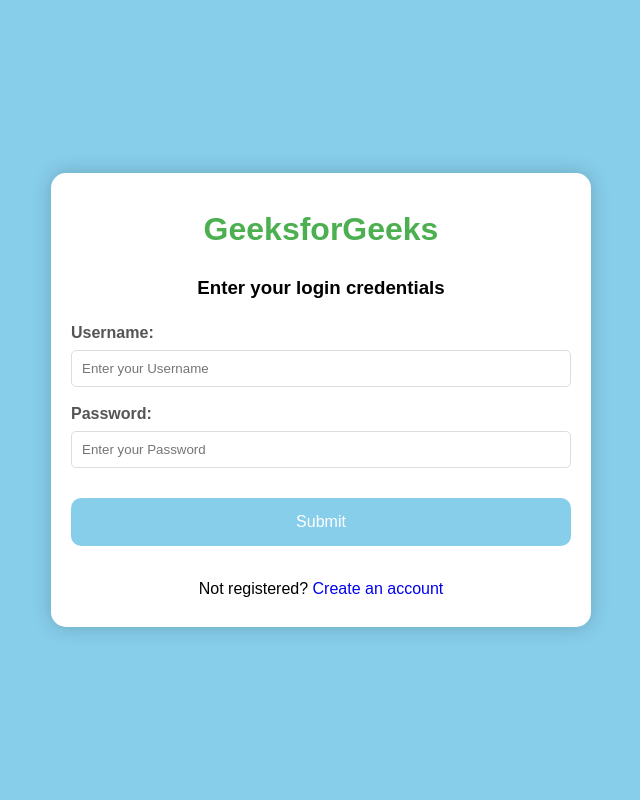
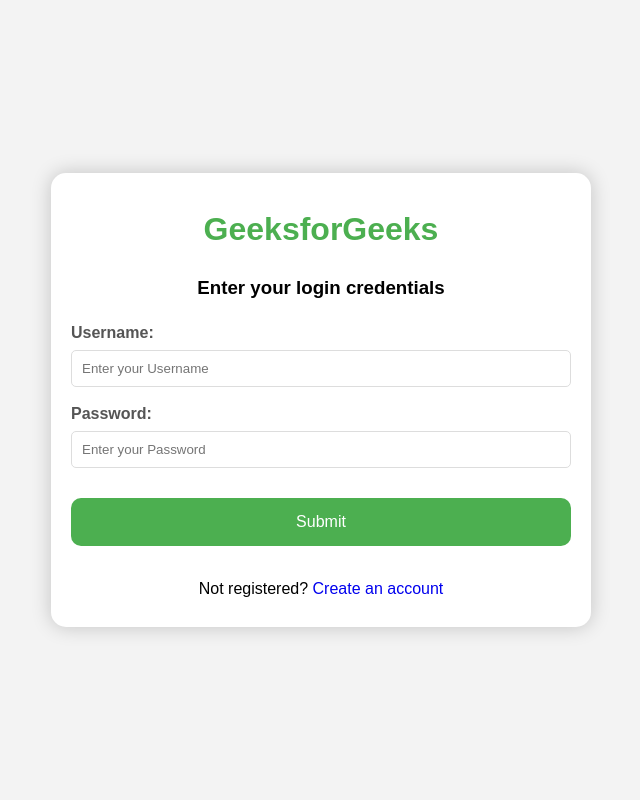
Before and after one commit to Didier-Admin123/hello-world, a PHP site: page / in a window 1280 px wide. Shown: the whole page, without its empty margins (319-959 px from the left). Run offline with PHP 8.4, Linux system fonts and the light colour scheme.

Commit message:
Update style.css

```diff
--- a/app/public/style.css
+++ b/app/public/style.css
@@ -6,7 +6,7 @@ body {
     font-family: sans-serif;
     line-height: 1.5;
     min-height: 100vh;
-    background: #87CEEB;
+    background: #f3f3f3;
     flex-direction: column;
     margin: 0;
 }
@@ -53,7 +53,7 @@ button {
     border: none;
     color: white;
     cursor: pointer;
-    background-color: #87CEEB;
+    background-color: #4CAF50;
     width: 100%;
     font-size: 16px;
 }
```
